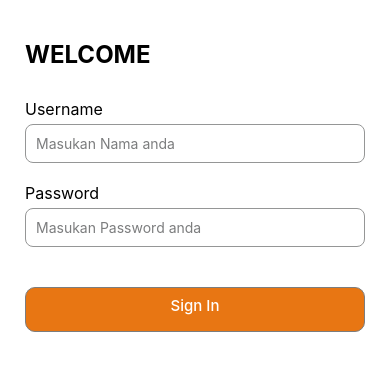
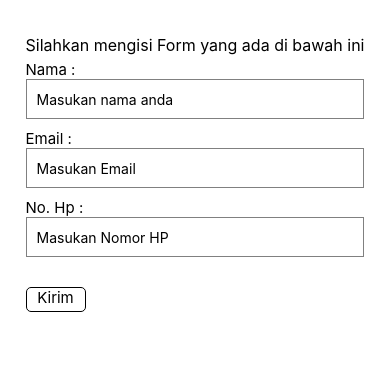
Before and after one commit to gsloing/EX4-RN, a React Native app: screen / in a window 390 px wide. Shown: the top 370 px of the page. Built offline with nearby package versions, Linux system fonts and the light colour scheme.

Commit message:
Exercise 4

```diff
--- a/App.tsx
+++ b/App.tsx
@@ -1,92 +1,8 @@
 import React from 'react';
-import {
-  View,
-  Text,
-  StyleSheet,
-  TextInput,
-  TouchableOpacity,
-} from 'react-native';
+import Registration from './src/components/Title';
 
 const App = () => {
-  return (
-    <View style={styles.container}>
-      <View style={styles.header}>
-        <Text style={styles.text}>WELCOME</Text>
-      </View>
-      <View>
-        <Text style={styles.textInput}>Username</Text>
-        <TextInput placeholder="Masukan Nama anda" style={styles.input} />
-        <Text style={styles.textInput}>Password</Text>
-        <TextInput
-          placeholder="Masukan Password anda"
-          style={styles.input}
-          autoCapitalize="none"
-          secureTextEntry={true}
-        />
-      </View>
-      <View>
-        <TouchableOpacity style={styles.button}>
-          <Text style={styles.textButton}>Sign In</Text>
-        </TouchableOpacity>
-      </View>
-    </View>
-  );
+  return <Registration />;
 };
 
 export default App;
-
-const styles = StyleSheet.create({
-  container: {
-    paddingTop: 40,
-    paddingLeft: 25,
-    paddingRight: 25,
-  },
-
-  header: {
-    marginBottom: 30,
-  },
-
-  text: {
-    fontSize: 24,
-    fontWeight: 'bold',
-    color: '#000000',
-  },
-
-  input: {
-    width: '100%',
-    borderWidth: 1,
-    borderColor: '#959696',
-    alignItems: 'center',
-    justifyContent: 'center',
-    borderRadius: 8,
-    color: '#7c7d7e',
-    marginBottom: 20,
-    padding: 10,
-  },
-
-  textInput: {
-    fontSize: 16,
-    color: '#000000',
-    marginBottom: 5,
-  },
-
-  button: {
-    color: 'red',
-    backgroundColor: '#e87613',
-    borderWidth: 1,
-    alignItems: 'center',
-    marginTop: 20,
-    borderRadius: 10,
-    width: '100%',
-    height: 45,
-    borderColor: '#7c7d7e',
-  },
-
-  textButton: {
-    color: '#fff',
-    fontSize: 15,
-    fontWeight: '500',
-    textAlign: 'center',
-    padding: 8,
-  },
-});
--- a/src/components/Title/index.tsx
+++ b/src/components/Title/index.tsx
@@ -0,0 +1,137 @@
+import React, {useState} from 'react';
+import {
+  View,
+  Text,
+  TextInput,
+  ScrollView,
+  StyleSheet,
+  TouchableOpacity,
+} from 'react-native';
+
+const Registration = () => {
+  const [email, setEmail] = useState('');
+  const [phoneNumber, setPhoneNumber] = useState('');
+  const [name, setName] = useState('');
+
+  const handleNameChange = (text: React.SetStateAction<string>) => {
+    setName(text);
+  };
+
+  const handleEmailChange = (text: React.SetStateAction<string>) => {
+    setEmail(text);
+  };
+
+  const handlePhoneNumberChange = (text: React.SetStateAction<string>) => {
+    setPhoneNumber(text);
+  };
+
+  const handleSubmit = () => {
+    console.log('Nama: ', name);
+    console.log('Email:', email);
+    console.log('Phone Number:', phoneNumber);
+  };
+
+  return (
+    <View style={styles.container}>
+      <ScrollView>
+        <Text style={styles.text2}>
+          Silahkan mengisi Form yang ada di bawah ini
+        </Text>
+        <Text style={styles.textInput}>Nama :</Text>
+        <TextInput
+          style={styles.input}
+          placeholder="Masukan nama anda"
+          value={name}
+          onChangeText={handleNameChange}
+        />
+        <Text style={styles.textInput}>Email :</Text>
+        <TextInput
+          style={styles.input}
+          placeholder="Masukan Email"
+          keyboardType="email-address"
+          autoCapitalize="none"
+          value={email}
+          onChangeText={handleEmailChange}
+        />
+        <Text style={styles.textInput}>No. Hp :</Text>
+        <TextInput
+          style={styles.input}
+          placeholder="Masukan Nomor HP"
+          keyboardType="phone-pad"
+          value={phoneNumber}
+          onChangeText={handlePhoneNumberChange}
+        />
+
+        <TouchableOpacity style={styles.button} onPress={handleSubmit}>
+          <Text style={styles.textButton}>Kirim</Text>
+        </TouchableOpacity>
+      </ScrollView>
+    </View>
+  );
+};
+
+const styles = StyleSheet.create({
+  container: {
+    flex: 1,
+    justifyContent: 'center',
+    alignItems: 'center',
+    marginTop: 30,
+    marginLeft: 20,
+    marginRight: 20,
+    padding: 5,
+  },
+  text: {
+    fontSize: 20,
+    fontWeight: 'bold',
+    marginBottom: 10,
+  },
+  image: {
+    width: 150,
+    height: 150,
+    marginBottom: 30,
+  },
+  input: {
+    width: '100%',
+    height: 40,
+    borderWidth: 1,
+    borderColor: 'gray',
+    marginBottom: 10,
+    paddingHorizontal: 10,
+  },
+
+  scrollText: {
+    textAlign: 'left',
+    fontSize: 16,
+    borderBottomWidth: 1,
+    borderBottomColor: 'white',
+    marginBottom: 15,
+  },
+
+  textInput: {
+    fontSize: 15,
+  },
+
+  text2: {
+    fontSize: 16,
+    marginBottom: 5,
+  },
+
+  button: {
+    color: 'red',
+    backgroundColor: 'white',
+    borderWidth: 1,
+    alignItems: 'center',
+    marginTop: 20,
+    borderRadius: 5,
+    width: 60,
+    height: 25,
+    borderColor: 'black',
+  },
+
+  textButton: {
+    color: 'black',
+    fontSize: 15,
+  },
+});
+
+export default Registration;
```
